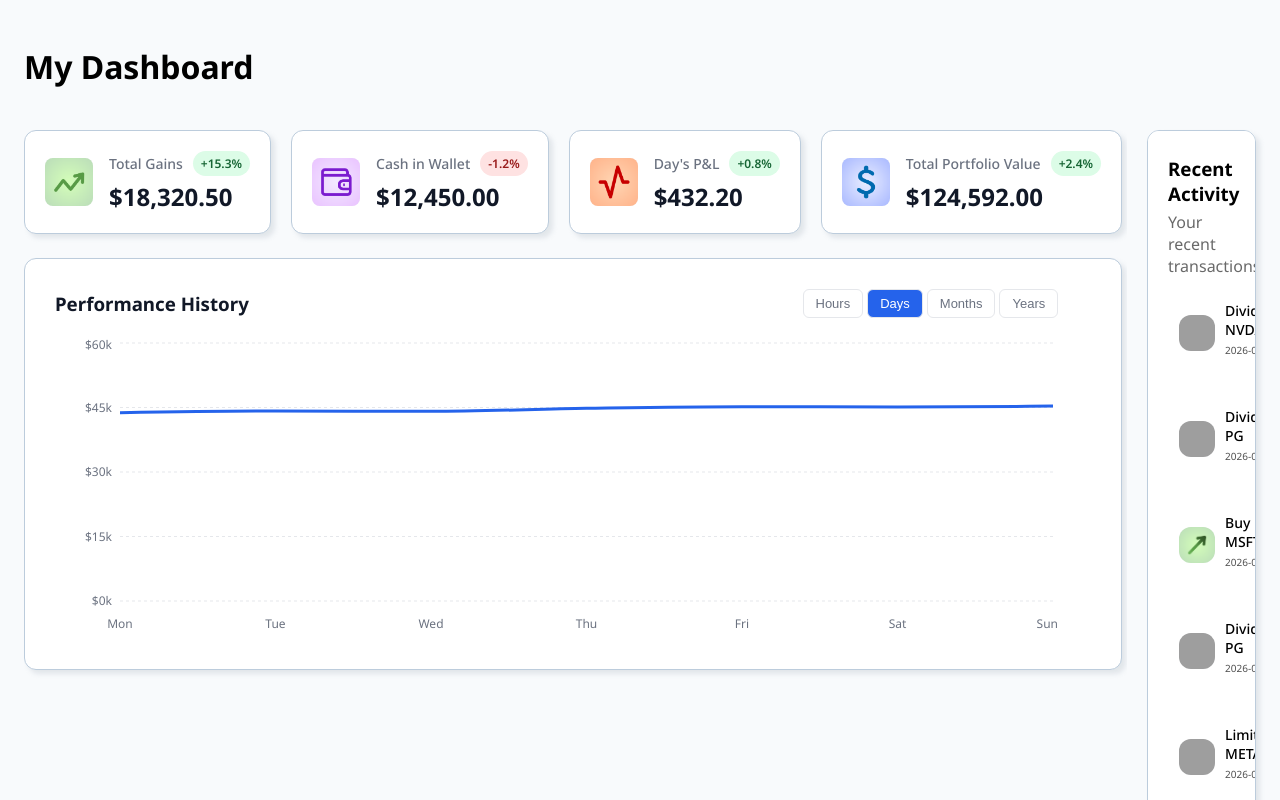
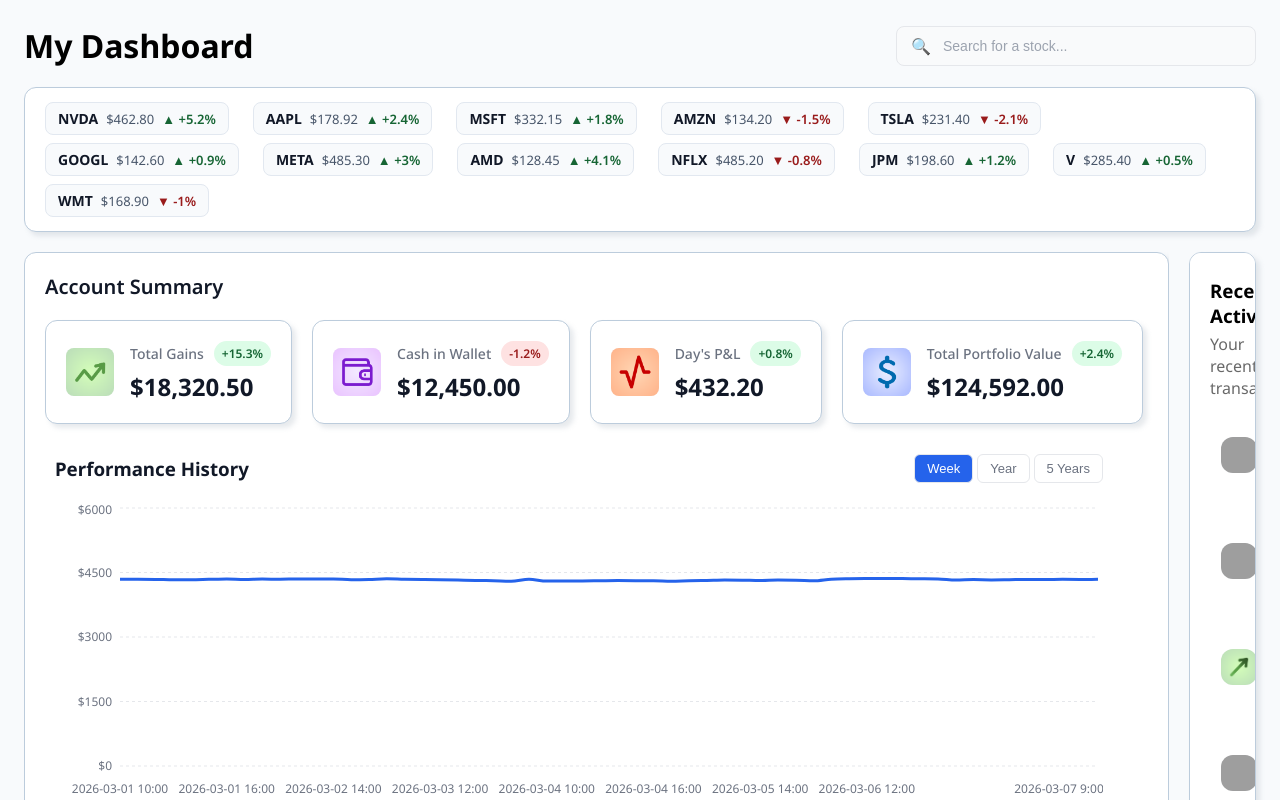
Before and after one commit to orion-trading-platform/frontend, a React (Vite) app in the folder apps/web_client/: page / in a window 1280 px wide. Shown: the top 800 px of the page. Built offline with nearby package versions, Linux system fonts and the light colour scheme; grey boxes are pictures that could not be loaded.

Commit message:
made more ui changes

```diff
--- a/apps/web_client/src/features/dashboard/DashboardPage.tsx
+++ b/apps/web_client/src/features/dashboard/DashboardPage.tsx
@@ -4,13 +4,16 @@ import { StatCard } from './components/StatCard';
 import { RecentActivity, RecentActivityProps } from './components/RecentActivity';
 import { PerformanceChart } from './components/PerformanceChart';
 import { SearchBar } from './components/SearchBar';
+import { TickerSearch } from './components/TickerSearch';
 import { HoldingsTable } from './components/HoldingsTable';
+import { BiggestMovers } from './components/BiggestMovers';
 import { MOCK_STATS, MOCK_HOLDINGS, MOCK_ACTIVITY } from './data/mockData';
 import Papa, { ParseResult } from "papaparse"
 
 
 export const DashboardPage = () => {
   const [searchQuery, setSearchQuery] = useState('');
+  const [dashboardSearchQuery, setDashboardSearchQuery] = useState('');
   const [rData, setrData] = useState<RecentActivityProps[]>([]);
 
   useEffect(() => {
@@ -49,7 +52,19 @@ export const DashboardPage = () => {
 
   return (
     <DashboardGrid
-      header={<h1>My Dashboard</h1>}
+      header={
+        <div style={{ display: 'flex', justifyContent: 'space-between', alignItems: 'center', width: '100%', flexWrap: 'wrap', gap: 12 }}>
+          <h1 style={{ margin: 0 }}>My Dashboard</h1>
+          <div style={{ minWidth: 220, maxWidth: 360, width: '100%' }}>
+            <TickerSearch
+              value={dashboardSearchQuery}
+              onChange={setDashboardSearchQuery}
+              placeholder="Search for a stock..."
+            />
+          </div>
+        </div>
+      }
+      movers={<BiggestMovers />}
       stats={
         <>
           {MOCK_STATS.map((stat) => (
--- /dev/null
+++ b/apps/web_client/src/features/dashboard/components/BiggestMovers.module.css
@@ -0,0 +1,56 @@
+.wrapper {
+  background: white;
+  border-radius: 12px;
+  padding: 14px 20px;
+  border: 1px solid #BCCCDC;
+  box-shadow: 4px 4px 5px #9aa6b23c;
+  width: 100%;
+  box-sizing: border-box;
+}
+
+.list {
+  display: flex;
+  flex-wrap: wrap;
+  align-items: center;
+  gap: 8px 24px;
+}
+
+.item {
+  display: flex;
+  align-items: center;
+  gap: 8px;
+  padding: 6px 12px;
+  background: #f8fafc;
+  border-radius: 8px;
+  border: 1px solid #e2e8f0;
+}
+
+.symbol {
+  font-weight: 700;
+  font-size: 14px;
+  color: #111827;
+}
+
+.price {
+  font-size: 13px;
+  color: #475569;
+}
+
+.change {
+  font-size: 13px;
+  font-weight: 600;
+}
+
+.up {
+  color: #166534;
+}
+
+.down {
+  color: #991b1b;
+}
+
+@media (max-width: 1024px) {
+  .list {
+    gap: 8px 12px;
+  }
+}
--- /dev/null
+++ b/apps/web_client/src/features/dashboard/components/BiggestMovers.tsx
@@ -0,0 +1,27 @@
+import { MoverItem, MOCK_BIGGEST_MOVERS } from '../data/biggestMoversData';
+import styles from './BiggestMovers.module.css';
+
+interface BiggestMoversProps {
+  movers?: MoverItem[];
+}
+
+export const BiggestMovers = ({ movers = MOCK_BIGGEST_MOVERS }: BiggestMoversProps) => {
+  return (
+    <div className={styles.wrapper}>
+      <div className={styles.list}>
+        {movers.map((m) => {
+          const isPositive = m.changePercent >= 0;
+          return (
+            <div key={m.symbol} className={styles.item}>
+              <span className={styles.symbol}>{m.symbol}</span>
+              <span className={styles.price}>${m.price.toFixed(2)}</span>
+              <span className={`${styles.change} ${isPositive ? styles.up : styles.down}`}>
+                {isPositive ? '▲' : '▼'} {isPositive ? '+' : ''}{m.changePercent}%
+              </span>
+            </div>
+          );
+        })}
+      </div>
+    </div>
+  );
+};
--- a/apps/web_client/src/features/dashboard/components/PerformanceChart.tsx
+++ b/apps/web_client/src/features/dashboard/components/PerformanceChart.tsx
@@ -1,4 +1,5 @@
-import { useState } from 'react';
+import { useState, useMemo } from 'react';
+import Papa from 'papaparse';
 import {
   LineChart,
   Line,
@@ -9,62 +10,81 @@ import {
   ResponsiveContainer,
 } from 'recharts';
 
-type Timeline = 'hours' | 'days' | 'months' | 'years';
+import weekCsv from '../data/ds1_7_days_hourly.csv?raw';
+import yearCsv from '../data/ds2_1_year_daily.csv?raw';
+import fiveYearsCsv from '../data/ds3_5_years_monthly.csv?raw';
+
+type Timeline = 'week' | 'year' | '5years';
 
 interface ChartPoint {
   time: string;
   value: number;
 }
 
-// Dummy data per timeline
-const DATA_BY_TIMELINE: Record<Timeline, ChartPoint[]> = {
-  hours: [
-    { time: '9:00 AM', value: 44200 },
-    { time: '10:00 AM', value: 44500 },
-    { time: '11:00 AM', value: 44100 },
-    { time: '12:00 PM', value: 44800 },
-    { time: '1:00 PM', value: 45200 },
-    { time: '2:00 PM', value: 44900 },
-    { time: '3:00 PM', value: 45500 },
-    { time: '4:00 PM', value: 45320 },
-  ],
-  days: [
-    { time: 'Mon', value: 43800 },
-    { time: 'Tue', value: 44200 },
-    { time: 'Wed', value: 44100 },
-    { time: 'Thu', value: 44800 },
-    { time: 'Fri', value: 45200 },
-    { time: 'Sat', value: 45100 },
-    { time: 'Sun', value: 45320 },
-  ],
-  months: [
-    { time: 'Jul', value: 41200 },
-    { time: 'Aug', value: 42500 },
-    { time: 'Sep', value: 41800 },
-    { time: 'Oct', value: 43200 },
-    { time: 'Nov', value: 44100 },
-    { time: 'Dec', value: 44800 },
-    { time: 'Jan', value: 45320 },
-  ],
-  years: [
-    { time: '2020', value: 38000 },
-    { time: '2021', value: 39500 },
-    { time: '2022', value: 37200 },
-    { time: '2023', value: 41800 },
-    { time: '2024', value: 45320 },
-  ],
-};
+function parseWeekCsv(csv: string): ChartPoint[] {
+  const parsed = Papa.parse<{ Ticker: string; Day: string; Hour: string; Price: string }>(csv, {
+    header: true,
+    skipEmptyLines: true,
+  });
+  const byDayHour = new Map<string, number>();
+  for (const row of parsed.data) {
+    const key = `${row.Day} ${row.Hour}`;
+    const price = parseFloat(row.Price);
+    byDayHour.set(key, (byDayHour.get(key) ?? 0) + price);
+  }
+  return Array.from(byDayHour.entries())
+    .map(([time, value]) => ({ time, value }))
+    .sort((a, b) => a.time.localeCompare(b.time));
+}
+
+function parseYearCsv(csv: string): ChartPoint[] {
+  const parsed = Papa.parse<{ Ticker: string; Day: string; Price: string }>(csv, {
+    header: true,
+    skipEmptyLines: true,
+  });
+  const byDay = new Map<string, number>();
+  for (const row of parsed.data) {
+    const key = row.Day;
+    const price = parseFloat(row.Price);
+    byDay.set(key, (byDay.get(key) ?? 0) + price);
+  }
+  return Array.from(byDay.entries())
+    .map(([time, value]) => ({ time, value }))
+    .sort((a, b) => a.time.localeCompare(b.time));
+}
+
+function parseFiveYearsCsv(csv: string): ChartPoint[] {
+  const parsed = Papa.parse<{ Ticker: string; Month: string; Price: string }>(csv, {
+    header: true,
+    skipEmptyLines: true,
+  });
+  const byMonth = new Map<string, number>();
+  for (const row of parsed.data) {
+    const key = row.Month;
+    const price = parseFloat(row.Price);
+    byMonth.set(key, (byMonth.get(key) ?? 0) + price);
+  }
+  return Array.from(byMonth.entries())
+    .map(([time, value]) => ({ time, value }))
+    .sort((a, b) => a.time.localeCompare(b.time));
+}
 
 const TIMELINE_LABELS: Record<Timeline, string> = {
-  hours: 'Hours',
-  days: 'Days',
-  months: 'Months',
-  years: 'Years',
+  week: 'Week',
+  year: 'Year',
+  '5years': '5 Years',
 };
 
 export const PerformanceChart = () => {
-  const [timeline, setTimeline] = useState<Timeline>('days');
-  const data = DATA_BY_TIMELINE[timeline];
+  const [timeline, setTimeline] = useState<Timeline>('week');
+
+  const dataByTimeline = useMemo(() => ({
+    week: parseWeekCsv(weekCsv),
+    year: parseYearCsv(yearCsv),
+    '5years': parseFiveYearsCsv(fiveYearsCsv),
+  }), []);
+
+  const data = dataByTimeline[timeline];
 
   return (
     <div style={{ width: '95%', height: 350, padding: '10px' }}>
@@ -102,15 +122,16 @@ export const PerformanceChart = () => {
             tickLine={false}
             axisLine={false}
             dy={10}
+            interval="preserveStartEnd"
           />
           <YAxis
             tick={{ fontSize: 12, fill: '#6b7280' }}
             tickLine={false}
             axisLine={false}
-            tickFormatter={(value) => `$${(value / 1000).toFixed(0)}k`}
+            tickFormatter={(value) => `$${value}`}
           />
           <Tooltip
-            formatter={(value) => [`$${Number(value).toLocaleString()}`, 'Portfolio Value']}
+            formatter={(value) => [`$${Number(value).toLocaleString(undefined, { minimumFractionDigits: 2 })}`, 'Total value']}
             contentStyle={{ borderRadius: '8px', border: 'none', boxShadow: '0 4px 12px rgba(0,0,0,0.1)' }}
           />
           <Line
--- /dev/null
+++ b/apps/web_client/src/features/dashboard/components/TickerSearch.module.css
@@ -0,0 +1,80 @@
+.wrapper {
+  position: relative;
+  display: flex;
+  align-items: center;
+  gap: 10px;
+  background: #f9fafb;
+  border: 1px solid #e5e7eb;
+  border-radius: 8px;
+  padding: 10px 14px;
+  transition: border-color 0.15s ease, box-shadow 0.15s ease;
+}
+
+.wrapper:focus-within {
+  border-color: #3b82f6;
+  box-shadow: 0 0 0 3px rgba(59, 130, 246, 0.15);
+}
+
+.icon {
+  font-size: 16px;
+  line-height: 1;
+  color: #6b7280;
+}
+
+.input {
+  flex: 1;
+  border: none;
+  background: transparent;
+  font-size: 14px;
+  color: #111827;
+  outline: none;
+}
+
+.input::placeholder {
+  color: #9ca3af;
+}
+
+.dropdown {
+  position: absolute;
+  top: 100%;
+  left: 0;
+  right: 0;
+  margin: 4px 0 0;
+  padding: 0;
+  list-style: none;
+  background: white;
+  border: 1px solid #e5e7eb;
+  border-radius: 8px;
+  box-shadow: 0 4px 12px rgba(0, 0, 0, 0.15);
+  max-height: 280px;
+  overflow-y: auto;
+  z-index: 100;
+}
+
+.option {
+  display: flex;
+  align-items: center;
+  gap: 12px;
+  padding: 10px 14px;
+  cursor: pointer;
+  font-size: 14px;
+  border-bottom: 1px solid #f3f4f6;
+}
+
+.option:last-child {
+  border-bottom: none;
+}
+
+.option:hover {
+  background: #f3f4f6;
+}
+
+.optionSymbol {
+  font-weight: 700;
+  color: #111827;
+  min-width: 48px;
+}
+
+.optionName {
+  color: #6b7280;
+}
--- /dev/null
+++ b/apps/web_client/src/features/dashboard/components/TickerSearch.tsx
@@ -0,0 +1,81 @@
+import { useState, useMemo, useRef, useEffect } from 'react';
+import { DUMMY_TICKERS } from '../data/tickerSearchData';
+import styles from './TickerSearch.module.css';
+
+interface TickerSearchProps {
+  value: string;
+  onChange: (value: string) => void;
+  placeholder?: string;
+  onSelect?: (symbol: string) => void;
+}
+
+export const TickerSearch = ({
+  value,
+  onChange,
+  placeholder = 'Search for a stock...',
+  onSelect,
+}: TickerSearchProps) => {
+  const [isOpen, setIsOpen] = useState(false);
+  const containerRef = useRef<HTMLDivElement>(null);
+
+  const filteredOptions = useMemo(() => {
+    const q = value.trim().toLowerCase();
+    if (!q) return DUMMY_TICKERS;
+    return DUMMY_TICKERS.filter(
+      (t) =>
+        t.symbol.toLowerCase().includes(q) ||
+        t.name.toLowerCase().includes(q)
+    );
+  }, [value]);
+
+  useEffect(() => {
+    const handleClickOutside = (e: MouseEvent) => {
+      if (containerRef.current && !containerRef.current.contains(e.target as Node)) {
+        setIsOpen(false);
+      }
+    };
+    document.addEventListener('mousedown', handleClickOutside);
+    return () => document.removeEventListener('mousedown', handleClickOutside);
+  }, []);
+
+  const handleFocus = () => setIsOpen(true);
+  const handleSelect = (symbol: string) => {
+    onChange(symbol);
+    setIsOpen(false);
+    onSelect?.(symbol);
+  };
+
+  const showDropdown = isOpen && filteredOptions.length > 0;
+
+  return (
+    <div ref={containerRef} className={styles.wrapper}>
+      <span className={styles.icon} aria-hidden>🔍</span>
+      <input
+        type="search"
+        className={styles.input}
+        value={value}
+        onChange={(e) => onChange(e.target.value)}
+        onFocus={handleFocus}
+        placeholder={placeholder}
+        aria-label="Search for a stock"
+        aria-expanded={showDropdown}
+        aria-autocomplete="list"
+      />
+      {showDropdown && (
+        <ul className={styles.dropdown} role="listbox">
+          {filteredOptions.map((ticker) => (
+            <li
+              key={ticker.symbol}
+              role="option"
+              className={styles.option}
+              onClick={() => handleSelect(ticker.symbol)}
+            >
+              <span className={styles.optionSymbol}>{ticker.symbol}</span>
+              <span className={styles.optionName}>{ticker.name}</span>
+            </li>
+          ))}
+        </ul>
+      )}
+    </div>
+  );
+};
--- /dev/null
+++ b/apps/web_client/src/features/dashboard/data/biggestMoversData.ts
@@ -0,0 +1,20 @@
+export interface MoverItem {
+  symbol: string;
+  price: number;
+  changePercent: number;
+}
+
+export const MOCK_BIGGEST_MOVERS: MoverItem[] = [
+  { symbol: 'NVDA', price: 462.80, changePercent: 5.2 },
+  { symbol: 'AAPL', price: 178.92, changePercent: 2.4 },
+  { symbol: 'MSFT', price: 332.15, changePercent: 1.8 },
+  { symbol: 'AMZN', price: 134.20, changePercent: -1.5 },
+  { symbol: 'TSLA', price: 231.40, changePercent: -2.1 },
+  { symbol: 'GOOGL', price: 142.60, changePercent: 0.9 },
+  { symbol: 'META', price: 485.30, changePercent: 3.0 },
+  { symbol: 'AMD', price: 128.45, changePercent: 4.1 },
+  { symbol: 'NFLX', price: 485.20, changePercent: -0.8 },
+  { symbol: 'JPM', price: 198.60, changePercent: 1.2 },
+  { symbol: 'V', price: 285.40, changePercent: 0.5 },
+  { symbol: 'WMT', price: 168.90, changePercent: -1.0 },
+];
--- /dev/null
+++ b/apps/web_client/src/features/dashboard/data/tickerSearchData.ts
@@ -0,0 +1,31 @@
+export interface TickerOption {
+  symbol: string;
+  name: string;
+}
+
+export const DUMMY_TICKERS: TickerOption[] = [
+  { symbol: 'AAPL', name: 'Apple Inc.' },
+  { symbol: 'AMZN', name: 'Amazon.com Inc.' },
+  { symbol: 'GOOGL', name: 'Alphabet Inc. (Google)' },
+  { symbol: 'MSFT', name: 'Microsoft Corp.' },
+  { symbol: 'META', name: 'Meta Platforms Inc.' },
+  { symbol: 'NVDA', name: 'Nvidia Corp.' },
+  { symbol: 'TSLA', name: 'Tesla Inc.' },
+  { symbol: 'AMD', name: 'Advanced Micro Devices' },
+  { symbol: 'NFLX', name: 'Netflix Inc.' },
+  { symbol: 'JPM', name: 'JPMorgan Chase & Co.' },
+  { symbol: 'V', name: 'Visa Inc.' },
+  { symbol: 'WMT', name: 'Walmart Inc.' },
+  { symbol: 'JNJ', name: 'Johnson & Johnson' },
+  { symbol: 'PG', name: 'Procter & Gamble' },
+  { symbol: 'UNH', name: 'UnitedHealth Group' },
+  { symbol: 'DIS', name: 'Walt Disney Co.' },
+  { symbol: 'BAC', name: 'Bank of America Corp.' },
+  { symbol: 'INTC', name: 'Intel Corp.' },
+  { symbol: 'CRM', name: 'Salesforce Inc.' },
+  { symbol: 'XOM', name: 'Exxon Mobil Corp.' },
+  { symbol: 'PFE', name: 'Pfizer Inc.' },
+  { symbol: 'KO', name: 'Coca-Cola Co.' },
+  { symbol: 'PEP', name: 'PepsiCo Inc.' },
+  { symbol: 'COST', name: 'Costco Wholesale Corp.' },
+];
--- a/apps/web_client/src/features/dashboard/layouts/DashboardGrid.module.css
+++ b/apps/web_client/src/features/dashboard/layouts/DashboardGrid.module.css
@@ -9,9 +9,10 @@
 
   /* THE FLOOR PLAN */
   grid-template-columns: 2fr 1fr; /* Left side wide, Right side narrow */
-  grid-template-rows: auto auto 1fr; /* Header height, Stats height, Rest of screen */
+  grid-template-rows: auto auto auto 1fr;
   grid-template-areas:
     "header header"
+    "movers movers"
     "main sidebar"
     "holdings holdings";
 }
@@ -21,6 +22,11 @@
 .headerArea {
   grid-area: header;
 }
+
+.moversArea {
+  grid-area: movers;
+}
+
 .statsArea {
   display: flex;
   gap: 15px;
@@ -34,9 +40,27 @@
   display: flex;
   flex-direction: column;
   gap: 24px;
-  /* If content is too tall, let this specific box scroll, not the whole page */
   overflow-y: auto;
   min-width: fit-content;
+}
+
+.accountSummaryBox {
+  background: white;
+  border-radius: 12px;
+  padding: 20px;
+  border: 1px solid #BCCCDC;
+  box-shadow: 4px 4px 5px #9aa6b23c;
+  display: flex;
+  flex-direction: column;
+  gap: 20px;
+}
+
+.accountSummaryTitle {
+  margin: 0;
+  font-size: 1.25rem;
+  font-weight: 600;
+  color: #111827;
+  text-align: left;
 }
 
 .sidebarArea {
@@ -54,14 +78,14 @@
 }
 
 .chartSection {
-  background: white;
-  border-radius: 12px;
-  padding: 20px;
-  border: 1px solid #BCCCDC;
-  box-shadow: 4px 4px 5px #9aa6b23c;
-  margin-bottom: 5px;
-  margin-right: 5px;
+  padding: 0;
+  margin-bottom: 0;
+  margin-right: 0;
   min-height: fit-content;
+  border: none;
+  border-radius: 0;
+  box-shadow: none;
+  background: transparent;
 }
 
 .holdingsSection {
@@ -85,6 +109,7 @@
     grid-template-rows: auto;
     grid-template-areas:
       "header"
+      "movers"
       "main"
       "sidebar"
       "holdings";
--- a/apps/web_client/src/features/dashboard/layouts/DashboardGrid.tsx
+++ b/apps/web_client/src/features/dashboard/layouts/DashboardGrid.tsx
@@ -3,32 +3,36 @@ import styles from './DashboardGrid.module.css';
 
 interface DashboardGridProps {
   header: ReactNode;
+  movers: ReactNode;
   stats: ReactNode;
   chart: ReactNode;
   activity: ReactNode;
   holdings: ReactNode;
 }
 
-export const DashboardGrid = ({ header, stats, chart, activity, holdings }: DashboardGridProps) => {
+export const DashboardGrid = ({ header, movers, stats, chart, activity, holdings }: DashboardGridProps) => {
   return (
     <div className={styles.container}>
       <div className={styles.headerArea}>
         {header}
       </div>
-      {/*Main content area:  stats, chart*/}
+      <div className={styles.moversArea}>
+        {movers}
+      </div>
       <div className={styles.mainArea}>
-        <div className={styles.statsArea}>
-          {stats}
-        </div>
-        <div className={styles.chartSection}>
-          {chart}
+        <div className={styles.accountSummaryBox}>
+          <h2 className={styles.accountSummaryTitle}>Account Summary</h2>
+          <div className={styles.statsArea}>
+            {stats}
+          </div>
+          <div className={styles.chartSection}>
+            {chart}
+          </div>
         </div>
       </div>
-      {/*sidebar */}
       <div className={styles.sidebarArea}>
         {activity}
       </div>
-      {/*holdings */}
       <div className={styles.holdingsSection}>
         {holdings}
       </div>
--- a/apps/web_client/src/vite-env.d.ts
+++ b/apps/web_client/src/vite-env.d.ts
@@ -4,3 +4,8 @@ declare module '*.module.css' {
   const classes: { [key: string]: string };
   export default classes;
 }
+
+declare module '*.csv?raw' {
+  const src: string;
+  export default src;
+}
```
Also changed, not shown: 1 other file (tests, documents, lock files or other folders).
